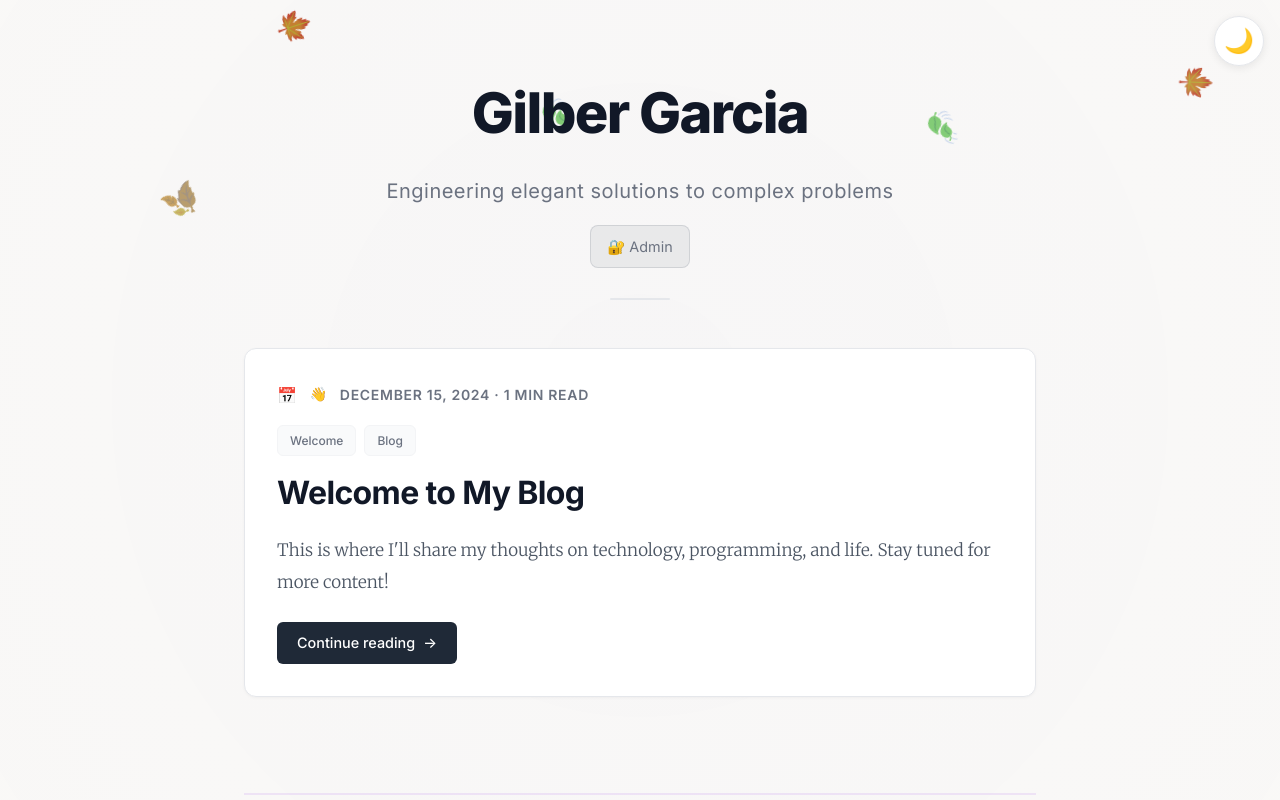
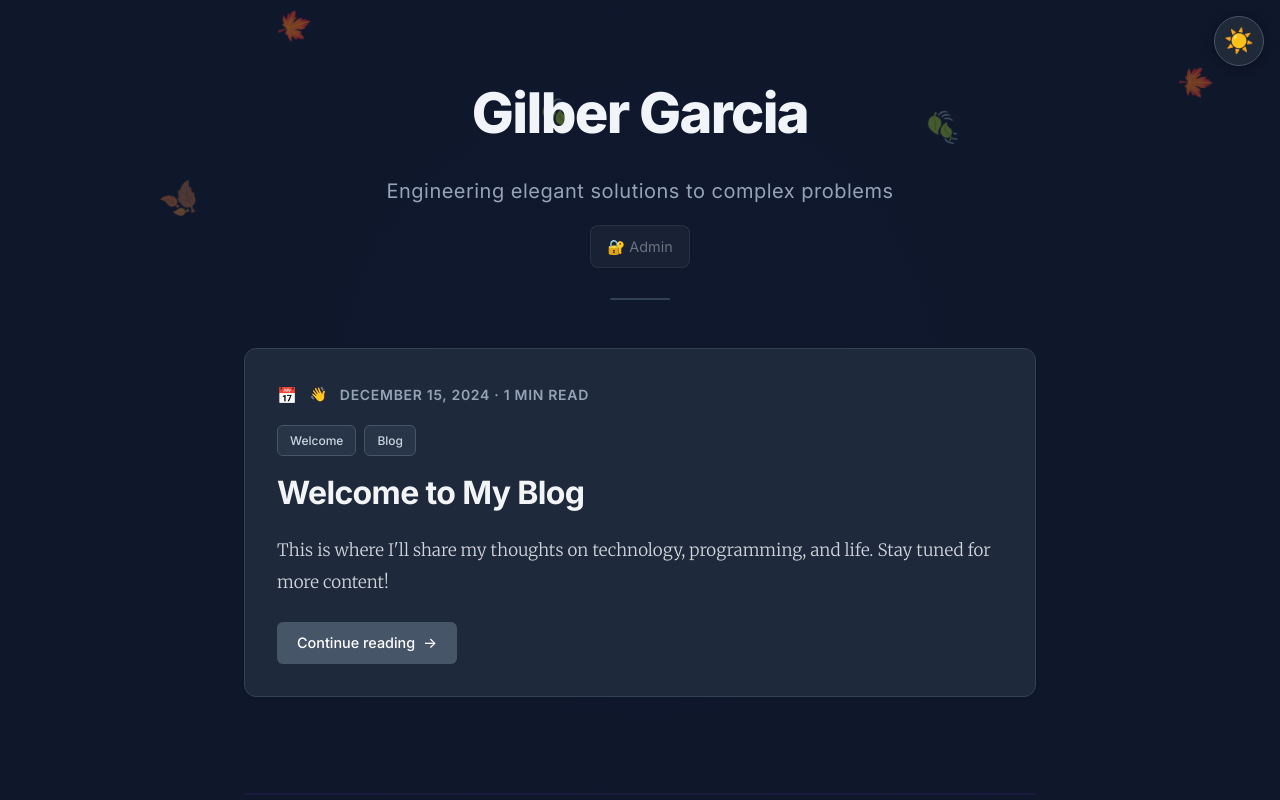
Before and after one commit to ExosTrox/gilbergarcia.com, a Next.js app: page / in a window 1280 px wide. Shown: the top 800 px of the page. Built offline with nearby package versions, Linux system fonts and the light colour scheme; no server answers.

Commit message:
landing fixes

```diff
--- a/app/ThemeProvider.js
+++ b/app/ThemeProvider.js
@@ -4,18 +4,17 @@ import { createContext, useContext, useEffect, useState } from 'react';
 const ThemeContext = createContext();
 
 export function ThemeProvider({ children }) {
-  const [isDarkMode, setIsDarkMode] = useState(false);
+  const [isDarkMode, setIsDarkMode] = useState(true); // Default to dark mode
   const [mounted, setMounted] = useState(false);
 
   useEffect(() => {
     setMounted(true);
 
-    // Check localStorage first, then system preference
+    // Check localStorage first, default to dark
     const savedTheme = localStorage.getItem('theme');
-    const prefersDark = window.matchMedia('(prefers-color-scheme: dark)').matches;
 
-    // User's manual choice takes priority over system preference
-    const shouldBeDark = savedTheme !== null ? savedTheme === 'dark' : prefersDark;
+    // User's manual choice takes priority, default to dark if no saved preference
+    const shouldBeDark = savedTheme !== null ? savedTheme === 'dark' : true;
 
     setIsDarkMode(shouldBeDark);
     if (shouldBeDark) {
--- a/app/theme-script.js
+++ b/app/theme-script.js
@@ -1,12 +1,11 @@
 // This script runs before React hydration to prevent flashing
-const themeScript = `
-  (function() {
+const themeScript = `(function() {
   try {
     const savedTheme = localStorage.getItem('theme');
     const prefersDark = window.matchMedia('(prefers-color-scheme: dark)').matches;
 
-      // User's manual choice takes priority
-      const shouldBeDark = savedTheme !== null ? savedTheme === 'dark' : prefersDark;
+    // User's manual choice takes priority, default to dark if no saved preference
+    const shouldBeDark = savedTheme !== null ? savedTheme === 'dark' : true;
 
     if (shouldBeDark) {
       document.documentElement.classList.add('dark-mode');
@@ -16,7 +15,6 @@ const themeScript = `
       document.body.classList.remove('dark-mode');
     }
   } catch (e) {}
-  })();
-`;
+})();`;
 
 export default themeScript;
```
Lines whose indentation alone changed are shown as unchanged.
